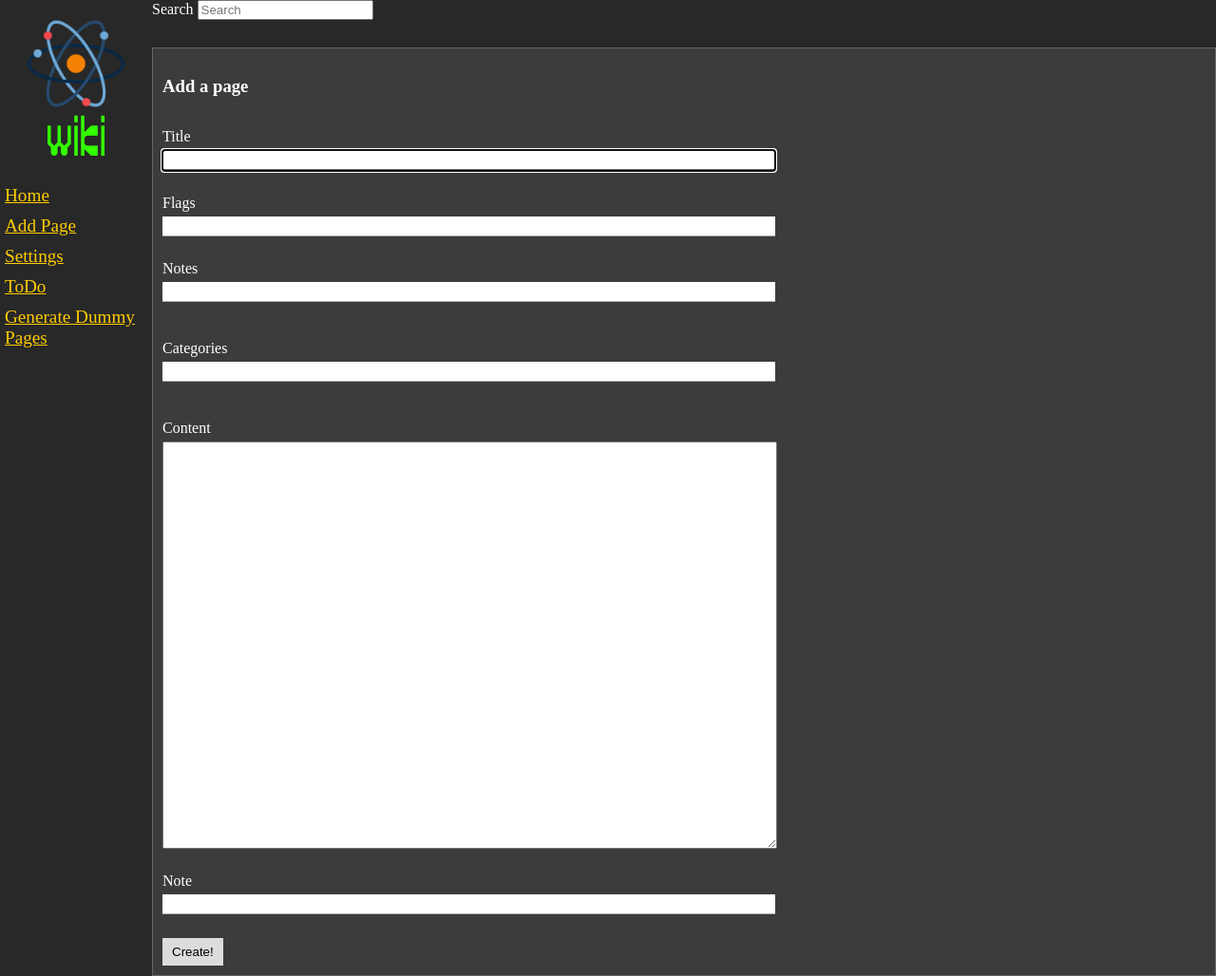
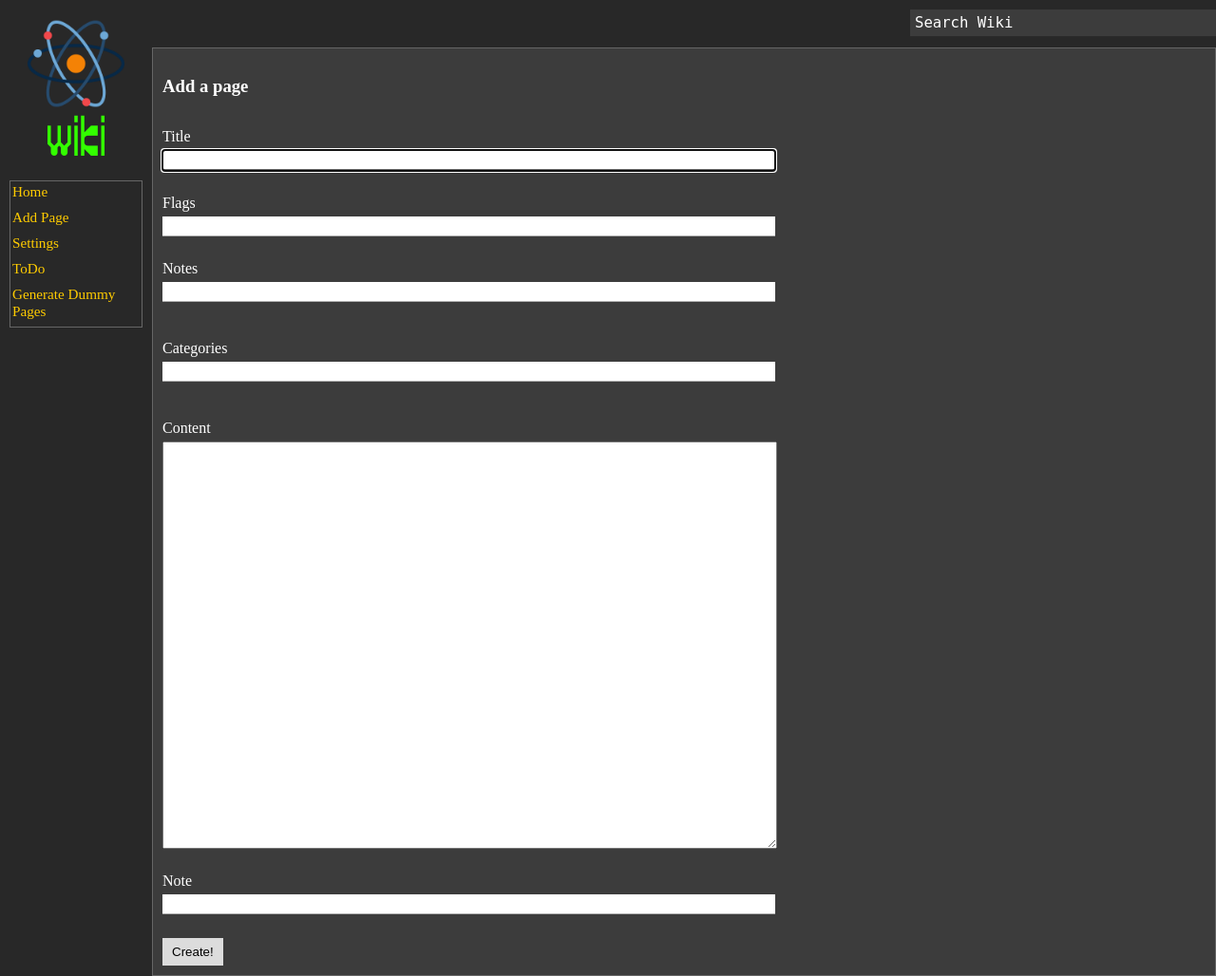
Before and after one commit to thesmileynoob/wiki, a Flask app: page /add in a window 1280 px wide. Shown: the whole page at 95% size. Run offline with Flask 2, Linux system fonts and the light colour scheme.

Commit message:
minor changes

```diff
--- a/app.py
+++ b/app.py
@@ -4,6 +4,8 @@ import time
 
 import wasabi
 import flask
+
+from sqlalchemy.orm.exc import NoResultFound
 
 from wiki import config
 from wiki.page import Page, Revision, new_session
@@ -30,9 +32,12 @@ def page_view(title):
     session = new_session()
 
     title = Page.format_title(title)
-    page = session.query(Page).filter_by(title=title).one()
-    if not page:
+    try:
+        page = session.query(Page).filter_by(title=title).one()
+    except NoResultFound:
         return 'No match found'
+        #TODO Handle this!
+
     rev = page.revisions[0]
 
     session.close()
--- a/static/css/theme.css
+++ b/static/css/theme.css
@@ -9,6 +9,8 @@
     /* Background color of the .contentbox */
     --base-color-fg: rgb(60, 60, 60);
 
+    --topbar-height: 50px;
+    --sidebar-width: 10em;
 }
 
 body {
@@ -21,16 +23,52 @@ body a {
     color: var(--link-color);
 }
 
-.topbar {
-    height: 50px;
-    margin: 0 0 0 10em;
+#topbar {
+    position: relative;
+    height: var(--topbar-height);
+    margin: 0 0 0 var(--sidebar-width);
+    /* background-color: white; */
 }
+
+#topbar #action_box {
+    display: inline-block;
+    position: absolute;
+    bottom: 0;
+}
+
+#topbar #action_box a {
+    display: inline-block;
+    /* color: var(--link-color); */
+    color: #eee;
+    padding: 5px 10px;
+    border: 1px solid #666;
+    font-size: 0.9em;
+}
+
+/* Search form */
+#topbar #search_box {
+    display: inline-block;
+    position: absolute;
+    right: 0;
+    width: 20em;
+}
+
+#topbar #search_box input {
+    background: var(--base-color-fg);
+    padding: 5px;
+    color: white;
+}
+
+#topbar #search_box::placeholder {
+    color: white;
+}
+
 
 .sidebar {
     position: absolute;
     top: 0;
     left: 0;
-    width: 10em;
+    width: var(--sidebar-width);
 }
 
 .sidebar #logobox {
@@ -54,17 +92,24 @@ body a {
     text-decoration: none;
 }
 
+.sidebar nav {
+    margin: 10px;
+    border: 1px solid #666;
+}
+
 /* sidebar links */
-.sidebar nav *{
+.sidebar nav * {
     display: block;
     color: var(--link-color);
-    padding: 5px;
-    font-size: 1.2em;
+    font-size: 0.95em;
+    text-decoration: none;
+    padding: 2px;
+    margin-bottom: 5px;
 }
 
 
 .contentbox {
-    margin: 0 0 0 10em;
+    margin: 0 0 0 var(--sidebar-width);
     background-color: var(--base-color-fg);
     border: 1px solid #666;
     min-height: 500px;
--- a/templates/components/base.html
+++ b/templates/components/base.html
@@ -18,7 +18,23 @@
 
 <body>
     {% include 'components/sidebar.html' %}
-    {% include 'components/topbar.html' %}
+
+    <!-- TODO: the 'actions' block doesn't work if included. -->
+    <!-- Find a workaround, and move #topbar back to components/sidebar.html and include it. -->
+
+    <div id="topbar">
+
+        <div id="action_box">
+            {% block actions %}{% endblock actions %}
+        </div>
+
+        <div id="search_box">
+            <form action="/search" method="GET">
+                <input type="text" name="search" id="search_box" placeholder="Search Wiki">
+            </form>
+        </div>
+
+    </div>
 
     <div class="contentbox">
         {% block content %} OVERRIDE THIS! {% endblock content %}
--- a/templates/components/topbar.html
+++ b/templates/components/topbar.html
@@ -1,4 +1,19 @@
-    <div class="topbar">
-        <label for="search">Search</label>
-        <input type="text" name="search" id="search" placeholder="Search">
+<!-- See TODO in components/base.html -->
+
+<!--
+<div id="topbar">
+
+    <div id="action_box">
+        {% block actions %}
+            override
+        {% endblock actions %}
     </div>
+
+    <div id="search_box">
+        <form action="/search" method="GET">
+            <input type="text" name="search" id="search_box" placeholder="Search Wiki">
+        </form>
+    </div>
+
+</div>
+ -->
--- a/templates/home.html
+++ b/templates/home.html
@@ -6,13 +6,15 @@
 
 
 <div style="padding: 10px">
-    Welcome to wiki, this is your custom home page!
+
     <h1>Total {{num_pages}} pages!</h1>
+
     <ol>
         {% for page in pages %}
-            <li><a href="/wiki/{{ page.title }}">{{ page.pretty_title(page.title) }}</a></li>
+            <li style="padding: 5px;"><a href="/wiki/{{ page.title }}">{{ page.pretty_title(page.title) }}</a></li>
         {% endfor %}
     </ol>
+
 </div>
 
 
--- a/templates/todo.html
+++ b/templates/todo.html
@@ -23,8 +23,9 @@
 
         <h3>database</h3>
         <ul>
-            <li>Start creating models and database schema</li>
-            <li>Create dummy pages for testing purposes</li>
+            <li>Filter page titles - remove punctuations '?' etc</li>
+            <li>Edit and delete pages</li>
+            <li>Better url endpoints - Maybe '/Page' for pages and '/meta/settings' for meta</li>
             <li>Figure out what the kind of markup to use in Revision.content </li>
         </ul>
     </section>
```
Also changed, not shown: templates/page.html (+16 -7 lines).
